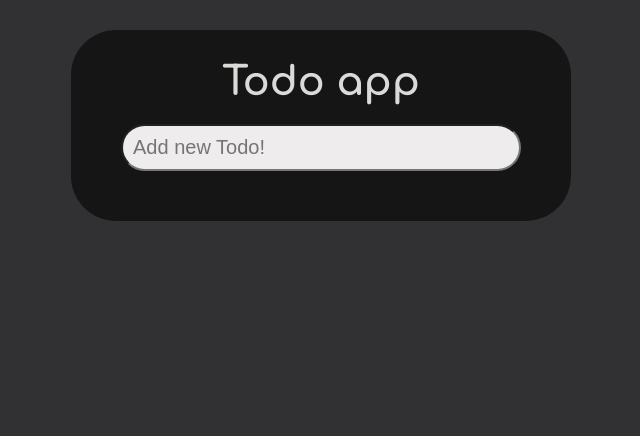
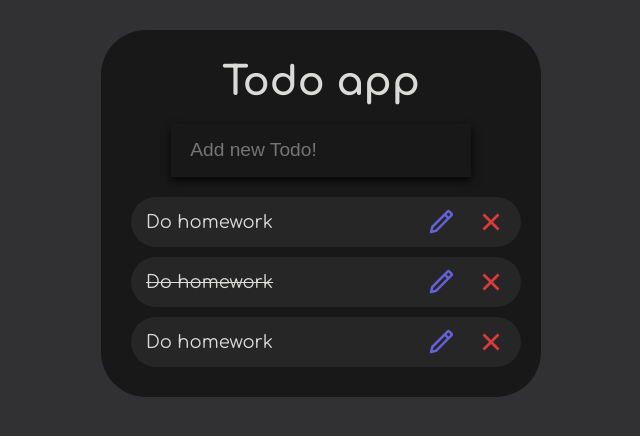
Before and after one commit to D1nviz/Todo, a React (Create React App) app: page / in a window 1280 px wide. Shown: the top 436 px of the page, without its empty margins (319-959 px from the left). Built offline with nearby package versions, Linux system fonts and the light colour scheme; the HTML template or start-up script is replaced by a standard one.

Commit message:
added possibility add, delete, complete todos. Refactor

```diff
--- a/package.json
+++ b/package.json
@@ -1,5 +1,6 @@
 {
   "name": "pro-todo",
+  "homepage": "https://d1nviz.github.io/todo",
   "version": "0.1.0",
   "private": true,
   "dependencies": {
@@ -28,6 +29,8 @@
     "yup": "^1.1.1"
   },
   "scripts": {
+    "predeploy": "npm run build",
+    "deploy": "gh-pages -d build",
     "start": "react-scripts start",
     "build": "react-scripts build",
     "test": "react-scripts test",
@@ -50,5 +53,8 @@
       "last 1 firefox version",
       "last 1 safari version"
     ]
+  },
+  "devDependencies": {
+    "gh-pages": "^5.0.0"
   }
 }
--- a/src/Store/reducers/TodoSlice.ts
+++ b/src/Store/reducers/TodoSlice.ts
@@ -32,16 +32,28 @@ export const todoSlice = createSlice({
   initialState,
   reducers: {
     todoCreated: (state, action) => {
-
+      state.todos.push(action.payload);
+      console.log(state)
     },
     todoDeleted: (state, action) => {
-      /* todosAdapter.removeOne(state, action.payload) */
+      state.todos = state.todos.filter(item => item.id !== action.payload);
+      console.log("todo deleted");
+    },
+    todoCompleted: (state, action) => {
+      const { id, isCompleted } = action.payload;
+      const todo = state.todos.find(todo => todo.id === id);
+      if (todo) {
+        Object.assign(todo, { isCompleted });
+      }
     },
     todoRedacted: (state, action) => {
       /* todosAdapter.updateOne(state, action.payload) */
     }
   }
 })
-const {actions, reducer} = todoSlice;
-export const {todoCreated, todoDeleted} = actions;
-export default todoSlice.reducer;
+export const { actions, reducer } = todoSlice;
+export const {
+  todoCreated,
+  todoDeleted,
+  todoCompleted,
+  todoRedacted } = actions;
--- a/src/Store/store.ts
+++ b/src/Store/store.ts
@@ -1,7 +1,7 @@
 import { combineReducers, configureStore } from "@reduxjs/toolkit";
-import todoReducer from "./reducers/TodoSlice"
+import {reducer} from "./reducers/TodoSlice"
 const rootReducer = combineReducers({
-  todoReducer
+  reducer
 });
 
 export const setupStore = () => {
--- a/src/components/App/App.tsx
+++ b/src/components/App/App.tsx
@@ -2,13 +2,9 @@ import React, {FC} from 'react';
 import TodoHeader from '../TodoHeader/TodoHeader';
 import TodoInput from '../TodoInput/TodoInput';
 import TodoList from '../TodoList/TodoList';
-import { useAppSelector } from '../../hooks/redux';
-import { RootState } from '../../Store/store';
+
 
 const App:FC = ()=> {
-  const {} = useAppSelector((state:RootState) => state.todoReducer.todos)
-
-
   return (
     <div className='wrapper'>
       <TodoHeader/>
--- a/src/components/TodoInput/TodoInput.tsx
+++ b/src/components/TodoInput/TodoInput.tsx
@@ -1,11 +1,10 @@
-import React, { FC } from "react";
+import { FC } from "react";
 import { Form, Formik } from "formik";
-import { v4 as uuidv4 } from 'uuid';
+import { v4 as uuidv4 } from "uuid";
 import * as Yup from "yup";
-import { Input, InputContainer, InputLabel } from "./styles";
-import { useAppDispatch, useAppSelector } from "../../hooks/redux";
+import { Input, InputContainer, InputLabel, InputBorder } from "./styles";
+import { useAppDispatch } from "../../hooks/redux";
 import { todoCreated } from "../../Store/reducers/TodoSlice";
-
 
 const TodoInput: FC = () => {
 	const dispatch = useAppDispatch();
@@ -13,28 +12,30 @@ const TodoInput: FC = () => {
 		<InputContainer>
 			<Formik
 				initialValues={{
-          todo: ""
+					todo: "",
 				}}
 				validationSchema={Yup.object({
 					todo: Yup.string()
 						.min(2, "Min 2 letters")
-          .required("Обязательное поле")
+						.required("Обязательное поле"),
 				})}
-        onSubmit={(todo) => {
-          dispatch(todoCreated({
+				onSubmit={(todo, { resetForm }) => {
+					dispatch(
+						todoCreated({
 							id: uuidv4(),
-            todo: todo.todo
-          }));
+							task: todo.todo,
+							isCompleted: false,
+						})
+					);
+					resetForm();
+				}}
+			>
+				<Form>
+					<InputLabel className="form-control">
+						<Input className="input input-alt"autoComplete="off" name="todo" id="todo" placeholder="Add new Todo!" />
+  					<InputBorder className="input-border input-border-alt"></InputBorder>
+					</InputLabel>
 
-        }}>
-				<Form>
-					<InputLabel>
-						<Input
-							name="todo"
-							id="todo"
-							placeholder="Add new Todo!"
-						/>
-					</InputLabel>
 				</Form>
 			</Formik>
 		</InputContainer>
--- a/src/components/TodoInput/styles.tsx
+++ b/src/components/TodoInput/styles.tsx
@@ -1,5 +1,6 @@
 import styled from "styled-components";
-import { Form, Field} from "formik";
+
+import { Field } from "formik";
 export const InputContainer = styled.div`
 	margin: 20px auto;
 	width: 100%;
@@ -7,15 +8,36 @@ export const InputContainer = styled.div`
 	justify-content: center;
 `;
 
+export const InputBorder = styled.span`
+	 position: absolute;
+  background: var(--border-after-color);
+  width: 0%;
+  bottom: 0;
+  left: 0;
+  height: 3px;
+  background: linear-gradient(90deg, #FF6464 0%, #FFBF59 50%, #47C9FF 100%);
+  transition: width 0.4s cubic-bezier(0.42, 0, 0.58, 1.00);
+`;
 export const Input = styled(Field)`
-	min-width: 400px;
-	padding: 10px;
-	border-radius: 40px;
-	font-size: 20px;
-	background-color: rgb(238, 236, 236);
-	&:focus {
-		outline: 0;
+ color: #fff;
+  font-size: 0.9rem;
+  background-color: transparent;
+  width: 100%;
+  box-sizing: border-box;
+  border: none;
+  border-bottom: var(--border-height) solid var(--border-before-color);
+  box-shadow: 0 2px 4px rgba(0, 0, 0, 0.1);
+  font-size: 1.2rem;
+  padding-inline: 1em;
+  padding-block: 0.8em;
+  box-shadow: 0 4px 8px rgba(0, 0, 0, 0.797);
+	outline: none;
+	&:focus + ${InputBorder}{
+		width: 100%;
 	}
 `;
-
-export const InputLabel = styled.label``;
+export const InputLabel = styled.label`
+	display: block;
+	position: relative;
+	width: 300px;
+`;
--- a/src/components/TodoList/TodoList.tsx
+++ b/src/components/TodoList/TodoList.tsx
@@ -1,19 +1,16 @@
-import React, {FC} from "react";
+import { FC } from "react";
 import TodoListItem from "../TodoListItem/TodoListItem";
 import { useAppSelector } from "../../hooks/redux";
-import { useSelector } from "react-redux";
-import { TodoState } from "../../Store/reducers/TodoSlice";
 
-
-
-const TodoList:FC = () => {
-  const todos:TodoState = useSelector((state:any) => state.todoReducer.todos );
-  console.log(todos);
-  return (
-    <div>
-
-    </div>
-  )
+const TodoList: FC = () => {
+	const todos = useAppSelector((state) => state.reducer.todos);
+	return (
+		<div>
+			{todos.map((todo) => (
+				<TodoListItem key={todo.id} todo={todo}></TodoListItem>
+			))}
+		</div>
+	);
 };
 
 export default TodoList;
--- a/src/components/TodoListItem/TodoListItem.tsx
+++ b/src/components/TodoListItem/TodoListItem.tsx
@@ -1,22 +1,39 @@
-import React, { FC } from "react";
+import React, { FC, useCallback } from "react";
 import { ItemsContainer, Item, Tool, Tools, Text } from "./styles";
-import { HiOutlineTrash } from "react-icons/hi";
 import { IoCloseSharp } from "react-icons/io5";
 import { BiPencil } from "react-icons/bi";
-interface TodoListItemsProps{
-	todos: string
+import { useAppDispatch } from "../../hooks/redux";
+import { todoDeleted, todoCompleted } from "../../Store/reducers/TodoSlice";
+import { ITodo } from "../../models/ITodo";
+
+interface TodoListItemProps {
+	todo: ITodo;
 }
-const TodoListItem: FC<TodoListItemsProps> = ({todos}) => {
+const TodoListItem: FC<TodoListItemProps> = ({ todo }) => {
+	const dispatch = useAppDispatch();
+	const { id, task, isCompleted } = todo;
+
+	const completeHandler = (todo:ITodo) => {
+		const complete = {
+			...todo,
+			isCompleted: !isCompleted
+		}
+		dispatch(todoCompleted(complete))
+	}
+
 	return (
 		<ItemsContainer>
 			<Item>
-				<Text>{todos}</Text>
+				<Text
+					onClick={() => completeHandler(todo)  }
+					isCompleted={isCompleted}
+				>{task}</Text>
 				<Tools>
 					<Tool>
 						<BiPencil size="40px" color="#6361D9" />
 					</Tool>
-					<Tool>
-						<IoCloseSharp color="red" size="40px" />
+					<Tool onClick={() => dispatch(todoDeleted(id))}>
+						<IoCloseSharp color="#da3a3a" size="40px" />
 					</Tool>
 				</Tools>
 			</Item>
--- a/src/components/TodoListItem/styles.tsx
+++ b/src/components/TodoListItem/styles.tsx
@@ -1,11 +1,17 @@
 import styled from "styled-components";
-
+interface ITextProps {
+	isCompleted: boolean;
+}
 export const ItemsContainer = styled.div`
 	margin: 0 auto;
 	width: 390px;
 	background-color: #272626;
 	padding: 0 15px;
 	border-radius: 40px;
+	transition: all .2s ease-in-out;
+	:hover {
+		transform: scale(1.02)
+	}
 `;
 export const Item = styled.div`
 	margin-top: 10px;
@@ -13,8 +19,11 @@ export const Item = styled.div`
 	justify-content: space-between;
 	align-items: center;
 `;
-export const Text = styled.p`
-font-size: 18px;
+export const Text = styled.p<ITextProps>`
+  font-size: 18px;
+	padding: 15px 0;
+	cursor: pointer;
+	text-decoration: ${({ isCompleted }) => (isCompleted ? 'line-through' : 'none')};
 `;
 export const Tools = styled.div`
 	width: 80px;
--- a/src/index.css
+++ b/src/index.css
@@ -21,9 +21,9 @@ code {
     monospace;
 }
 .wrapper {
-  max-width: 500px;
+  max-width:440px;
   border-radius: 45px;
   margin: 30px auto;
   padding: 30px;
-  background-color: rgb(21, 21, 21);
+  background-color: rgb(24, 24, 24);
 }
```
Also changed, not shown: 1 other file (tests, documents, lock files or other folders). Lines whose indentation alone changed are shown as unchanged.
